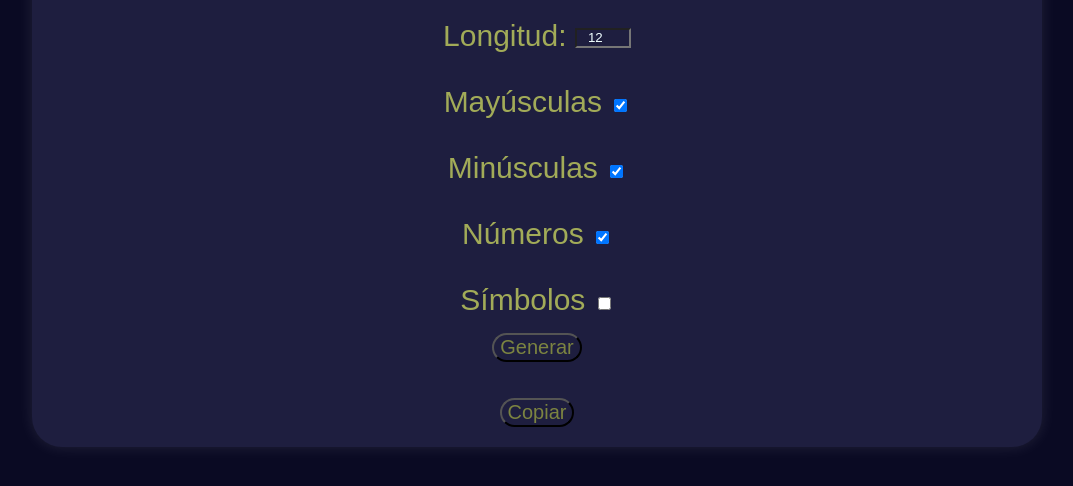
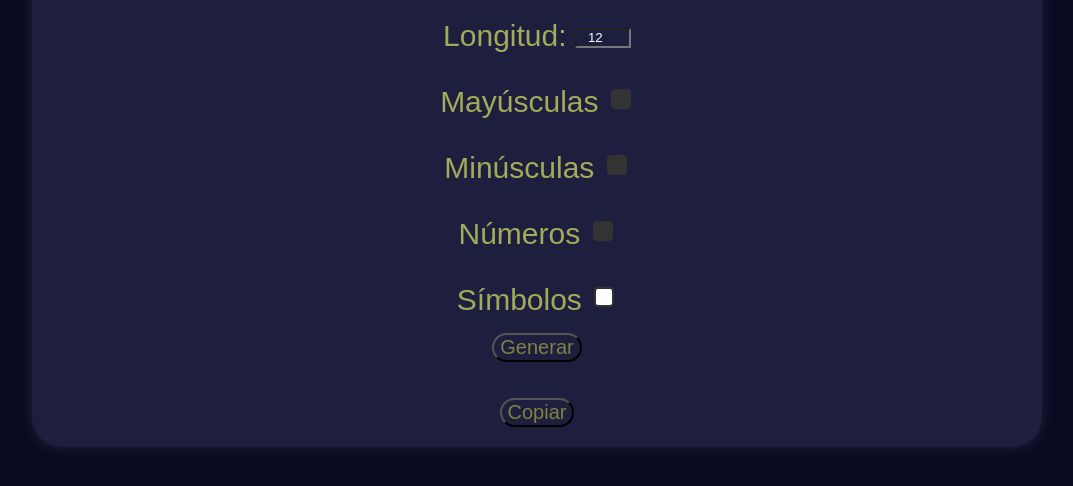
Before and after one commit to Greg-07-svg/password_proyect1.github.io, a plain HTML site: page index.html in a window 1280 px wide. Shown: the part 202-688 px from the top of the page, without its empty margins (103-1176 px from the left). Drawn offline with Linux system fonts and the light colour scheme.

Commit message:
cambio en checkbox

```diff
--- a/style.css
+++ b/style.css
@@ -37,6 +37,22 @@ body{
     text-align: center;
 }
 
+input[type="checkbox"] {
+  width: 20px;
+  height: 20px;
+  appearance: none; /* Quita el estilo del navegador */
+  border: 2px solid #333;
+  border-radius: 4px; /* Bordes redondeados opcionales */
+  background-color: white;
+  cursor: pointer;
+  display: inline-block;
+}
+
+input[type="checkbox"]:checked {
+  background-color: #333; /* Cambia el fondo cuando está seleccionado */
+}
+
+
 p{
     color:#616732;
 }
```
